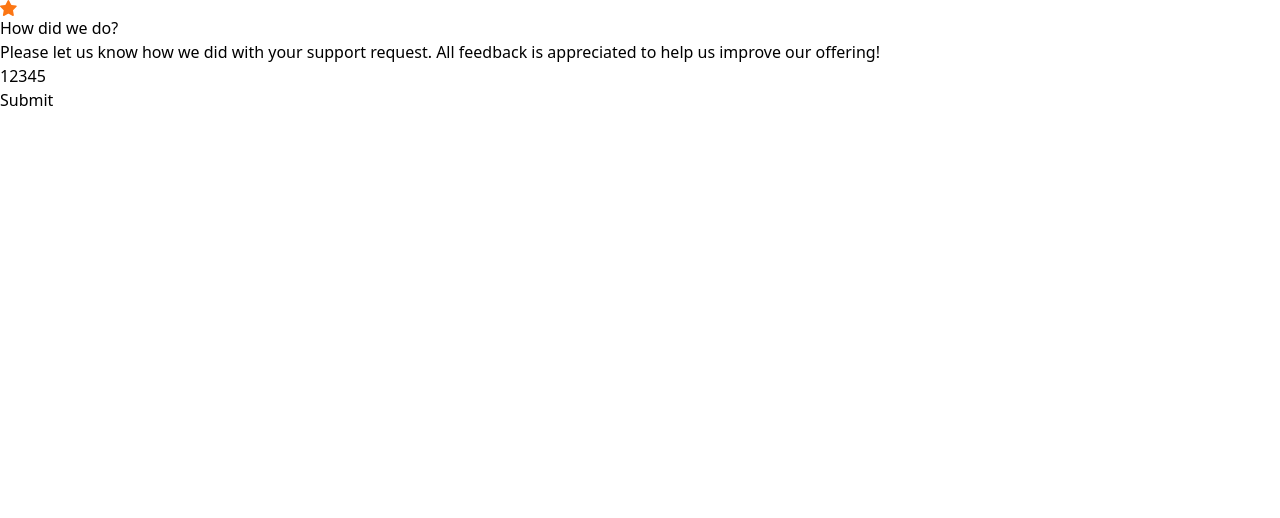
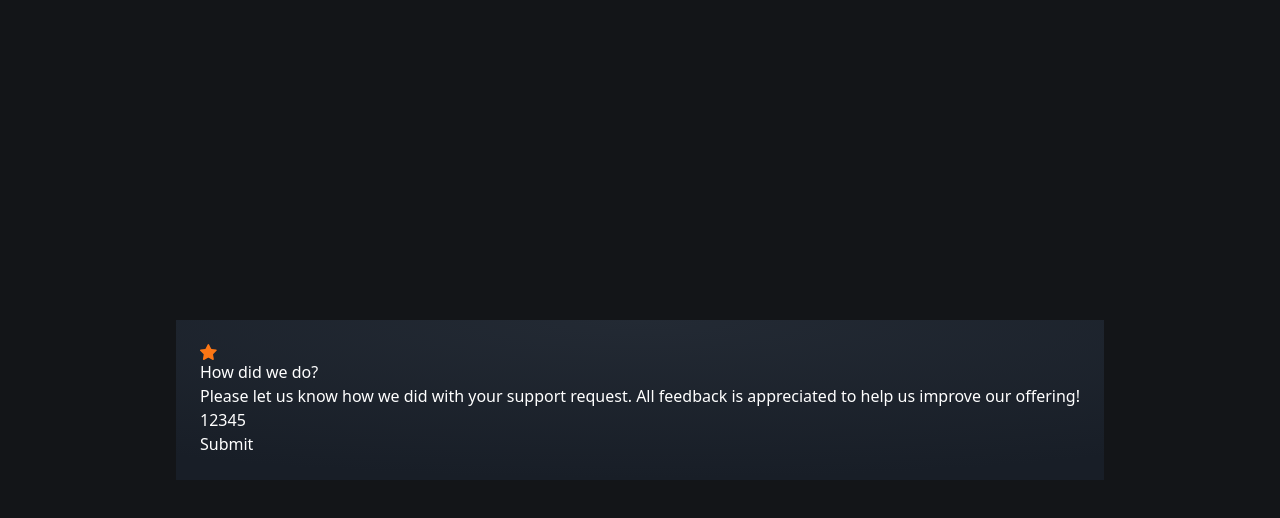
Before and after one commit to Kawatavares22A/feedback03mb2, a React (Vite) app: page / in a window 1280 px wide. Shown: the top 518 px of the page. Built offline with nearby package versions, Linux system fonts and the light colour scheme.

Commit message:
Início das estilizações com Tailwindcss

```diff
--- a/index.html
+++ b/index.html
@@ -6,7 +6,7 @@
     <meta name="viewport" content="width=device-width, initial-scale=1.0" />
     <title>Feedbak</title>
   </head>
-  <body>
+  <body class="bg-very-dark-blue h-svh flex justify-center items-center ">
     <div id="root"></div>
     <script type="module" src="/src/main.jsx"></script>
   </body>
--- a/src/App.jsx
+++ b/src/App.jsx
@@ -2,7 +2,7 @@ import iconStar from "./assets/icon-star.svg"
 
 export function App(){
    return(
-       <div>
+    <div className="bg-gradient-dark text-white mx-6 p-6" >
         <div>
           <img src={iconStar} alt="Icon_Star" />
         </div>
```
